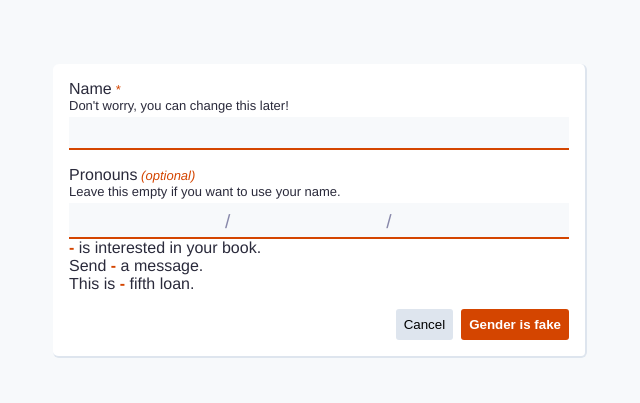
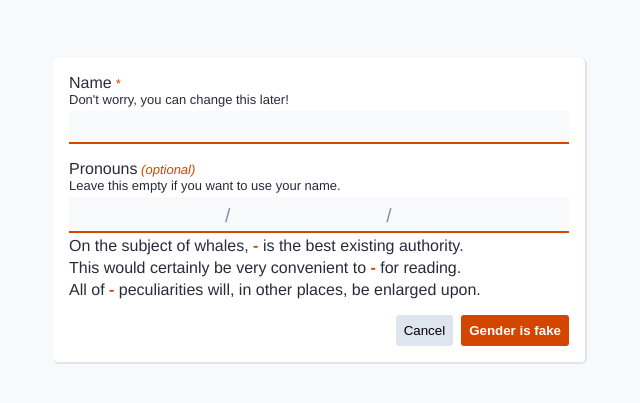
Before and after one commit to redactedjeans/pronouns, a Vue app: page / in a window 1280 px wide. Shown: the part 109-512 px from the top of the page, without its empty margins (320-960 px from the left). Built offline with nearby package versions, Linux system fonts and the light colour scheme.

Commit message:
new phrases, better styling/spacing, lowercase computed

```diff
--- a/src/components/Pronouns.vue
+++ b/src/components/Pronouns.vue
@@ -9,9 +9,16 @@
     </div>
 
     <div class="ex">
-      <div><span class="ex-prn sub">{{ sub }}</span> {{sub.toLowerCase()=='they'?'are':'is'}} interested in your book.</div>
-      <div>Send <span class="ex-prn obj">{{ obj }}</span> a message.</div>
-      <div>This is <span class="ex-prn pos">{{ pos }}</span> fifth loan.</div>
+      <!-- all passages are adapted from chapter 32 of Moby Dick -->
+      <div class="phrase">
+        On the subject of whales, <span class="ex-prn sub">{{ sub }}</span> {{ sub=='they' ? 'are' : 'is' }} the best existing authority.
+      </div>
+      <div class="phrase">
+        This would certainly be very convenient to <span class="ex-prn obj">{{ obj }}</span> for reading.
+      </div>
+      <div class="phrase">
+        All of <span class="ex-prn pos">{{ pos }}</span> peculiarities will, in other places, be enlarged upon.
+      </div>
     </div>
   </div>
 </template>
@@ -31,15 +38,15 @@ export default {
   },
   computed: {
     sub: function() {
-      let prn = this.subRaw.trim()
+      let prn = this.subRaw.trim().toLowerCase()
       if (!prn) {
         return this.name ? this.name : '-'
       } else {
-        return prn.charAt(0).toUpperCase() + prn.slice(1)
+        return prn
       }
     },
     obj: function() {
-      let prn = this.objRaw.trim()
+      let prn = this.objRaw.trim().toLowerCase()
       if (!prn) {
         return this.name ? this.name : '-'
       } else {
@@ -47,9 +54,9 @@ export default {
       }
     },
     pos: function() {
-      let prn = this.posRaw.trim()
+      let prn = this.posRaw.trim().toLowerCase()
       if (!prn) {
-        return this.name ? this.name : '-'
+        return this.name ? this.name + "'s" : '-'
       } else {
         return prn
       }
@@ -82,7 +89,11 @@ export default {
       color lighten(f-color, 50%)
 
 // examples
-.ex .ex-prn
-  font-weight bold
-  color primary
+.ex
+  //
+  .phrase
+    margin-top (gutter / 2)
+  .ex-prn
+    font-weight bold
+    color primary
 </style>
```
